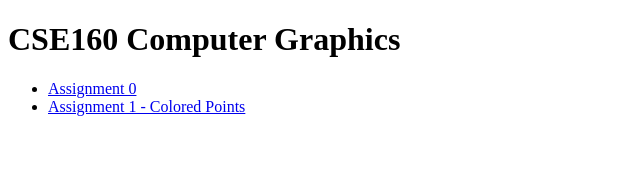
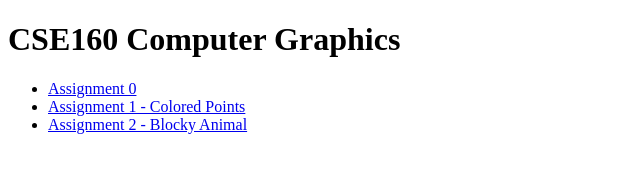
Before and after one commit to saronieeee/Computer-Graphics, a plain HTML site: page index.html in a window 1280 px wide. Shown: the whole page, without its empty margins (0-640 px from the left). Drawn offline with Linux system fonts and the light colour scheme.

Commit message:
add asgn2 to github pages

```diff
--- a/index.html
+++ b/index.html
@@ -9,6 +9,7 @@
   <ul>
     <li><a href="./asgn0/asg0.html">Assignment 0</a></li>
     <li><a href="./asgn1/ColoredPoints.html">Assignment 1 - Colored Points</a></li>
+    <li><a href="./asgn2/BlockyAnimal.html">Assignment 2 - Blocky Animal</a></li>
   </ul>
 </body>
 </html>
```
Also changed, not shown: asgn1/zelda.jpg (added), 1 other file.
